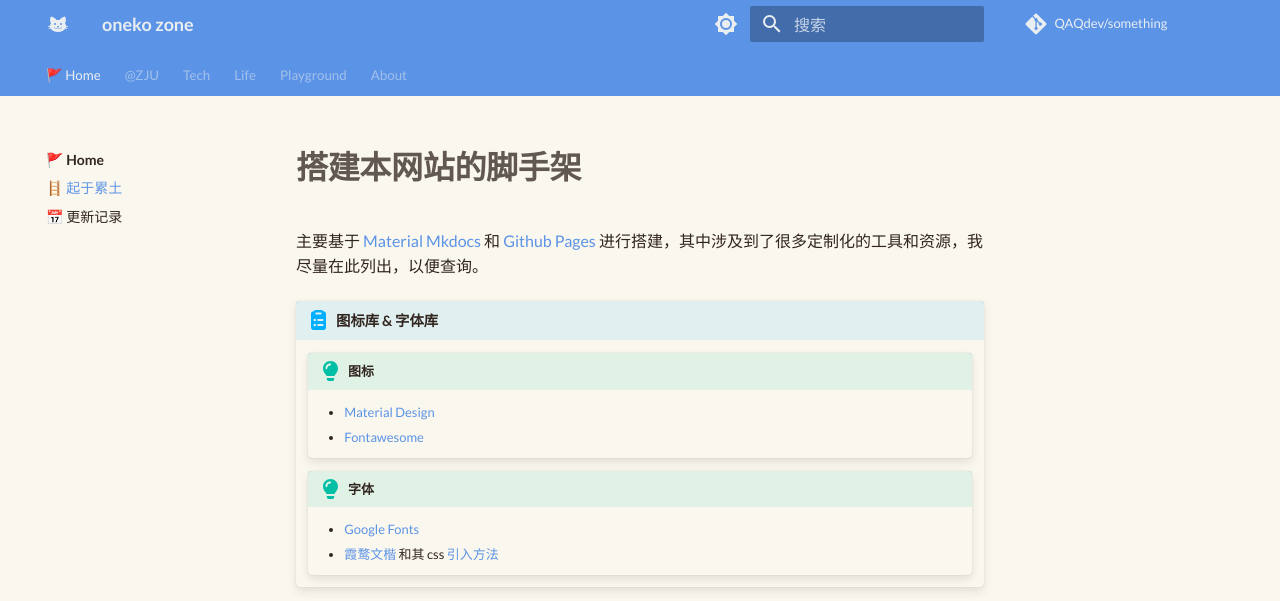
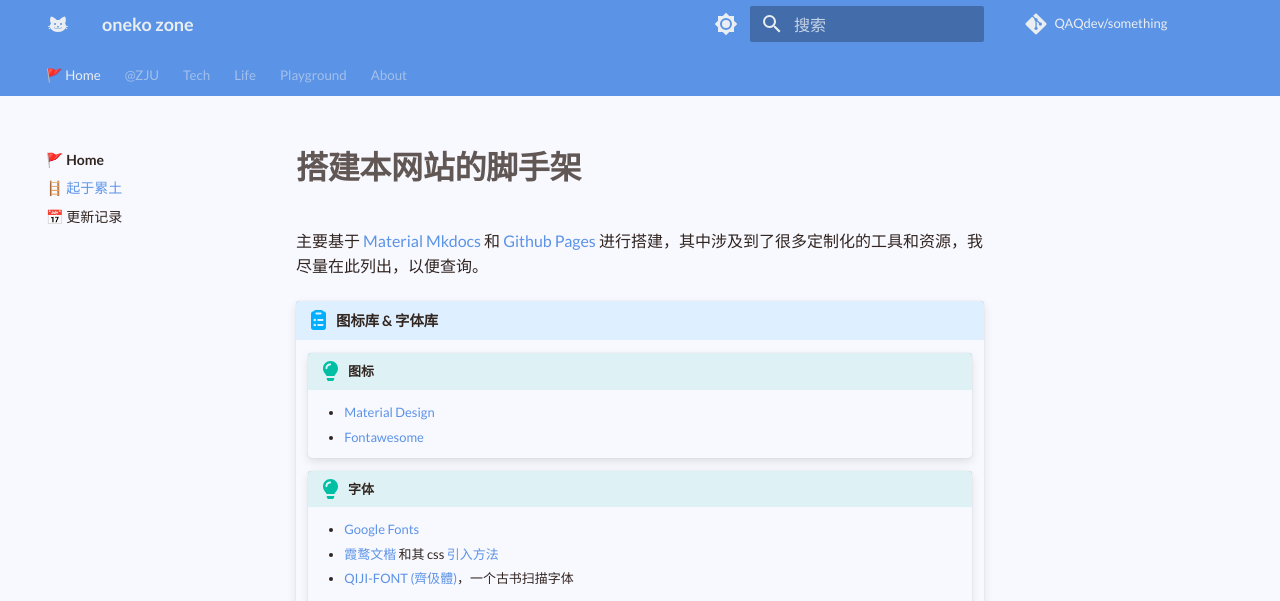
Before and after one commit to QAQdev/notes, an MkDocs documentation site: the page built from docs/setup.md, in a window 1280 px wide and 1400 px high. Shown: the top 601 px of the window. Built offline with MkDocs 1.6.1 and Material for MkDocs 9.7.7, drawn with Linux system fonts in a browser that asks for light colours; some web fonts are replaced; comment, search, counter and statistics services are not loaded; a style sheet for code colours, icons or effects is not loaded; grey boxes are pictures that could not be loaded.

Commit message:
update font

```diff
--- a/docs/css/extra.css
+++ b/docs/css/extra.css
@@ -100,7 +100,7 @@
     --md-default-fg-color--light: rgba(59, 47, 42, 0.8);
     --md-default-fg-color--lighter: rgba(69, 57, 52, 0.6);
     --md-default-fg-color--lightest: rgba(79, 67, 62, 0.4);
-    --md-default-bg-color: #faf7ee;
+    --md-default-bg-color: #f8f8ff;
     --md-default-bg-color--light: hsla(0, 0%, 100%, 0.7);
     --md-default-bg-color--lighter: hsla(0, 0%, 100%, .3);
     --md-default-bg-color--lightest: hsla(0, 0%, 100%, .12);
--- a/docs/setup.md
+++ b/docs/setup.md
@@ -9,6 +9,12 @@
     !!! tip "字体"
         - [Google Fonts](https://fonts.google.com/)
         - [霞鹜文楷](https://github.com/lxgw/LxgwWenKai) 和其 css [引入方法](https://github.com/chawyehsu/lxgw-wenkai-webfont)
+        - [QIJI-FONT (齊伋體)](https://qiji-font.netlify.app/)，一个古书扫描字体
+
+        <div style="width:100%; height:100%; overflow:hidden;">
+        <iframe src="https://qiji-font.netlify.app/" width="100%" height="600" style="border:none; transform:scale(1);" title="Iframe Example"></iframe>
+        </div>
+
 
 !!! abstract "网站插件"
     - `search`: 网站搜索引擎插件，可以在 [这里](https://squidfunk.github.io/mkdocs-material/setup/setting-up-site-search/) 找到教程
--- a/mkdocs.yml
+++ b/mkdocs.yml
@@ -147,6 +147,7 @@
   - js/tablesort.js
   - js/oneko/oneko.js
   - js/playground/nasa.js
+  - js/webfontloader.min.js
 
 
 plugins:
```
Also changed, not shown: docs/js/webfontloader.min.js (added), 2 other files.
